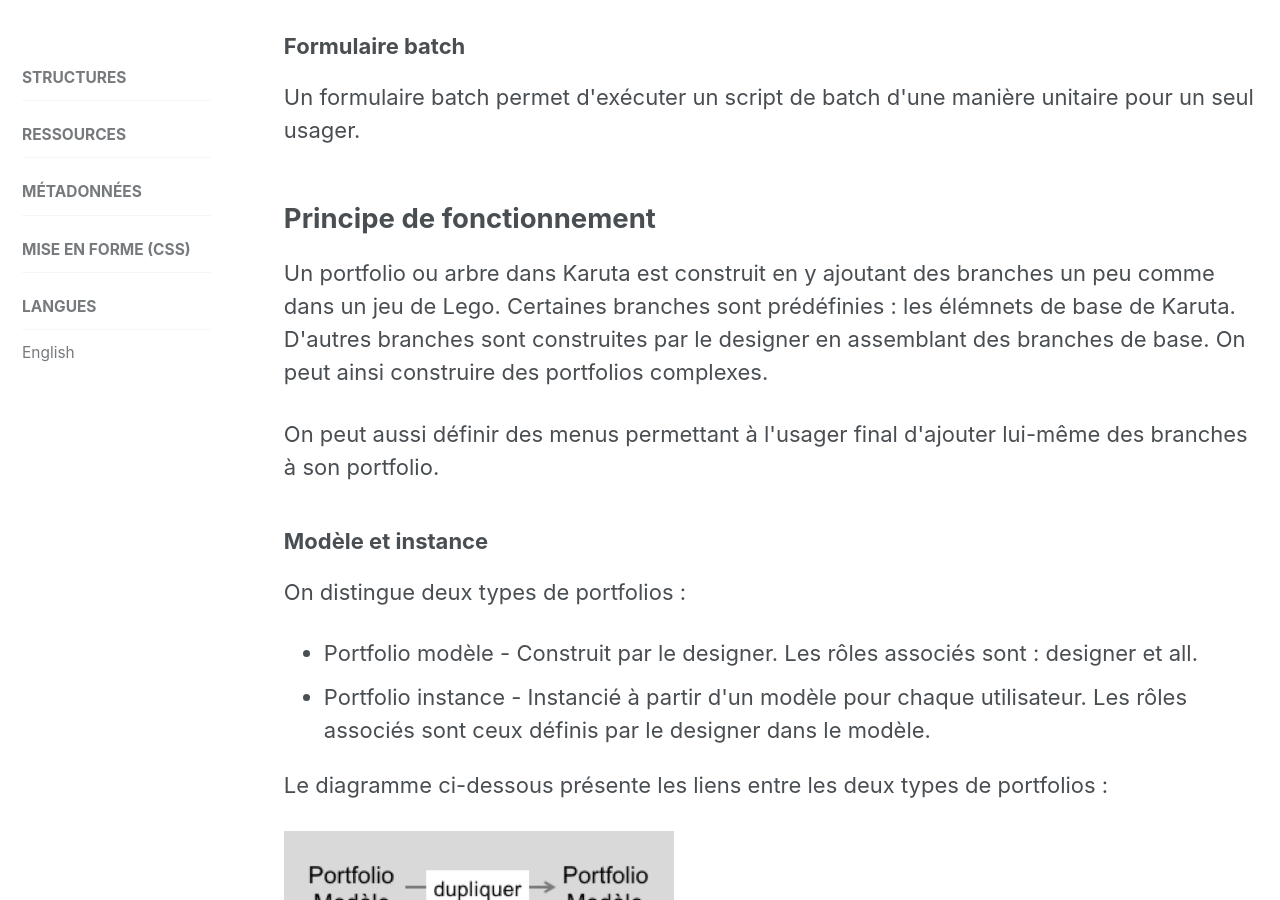
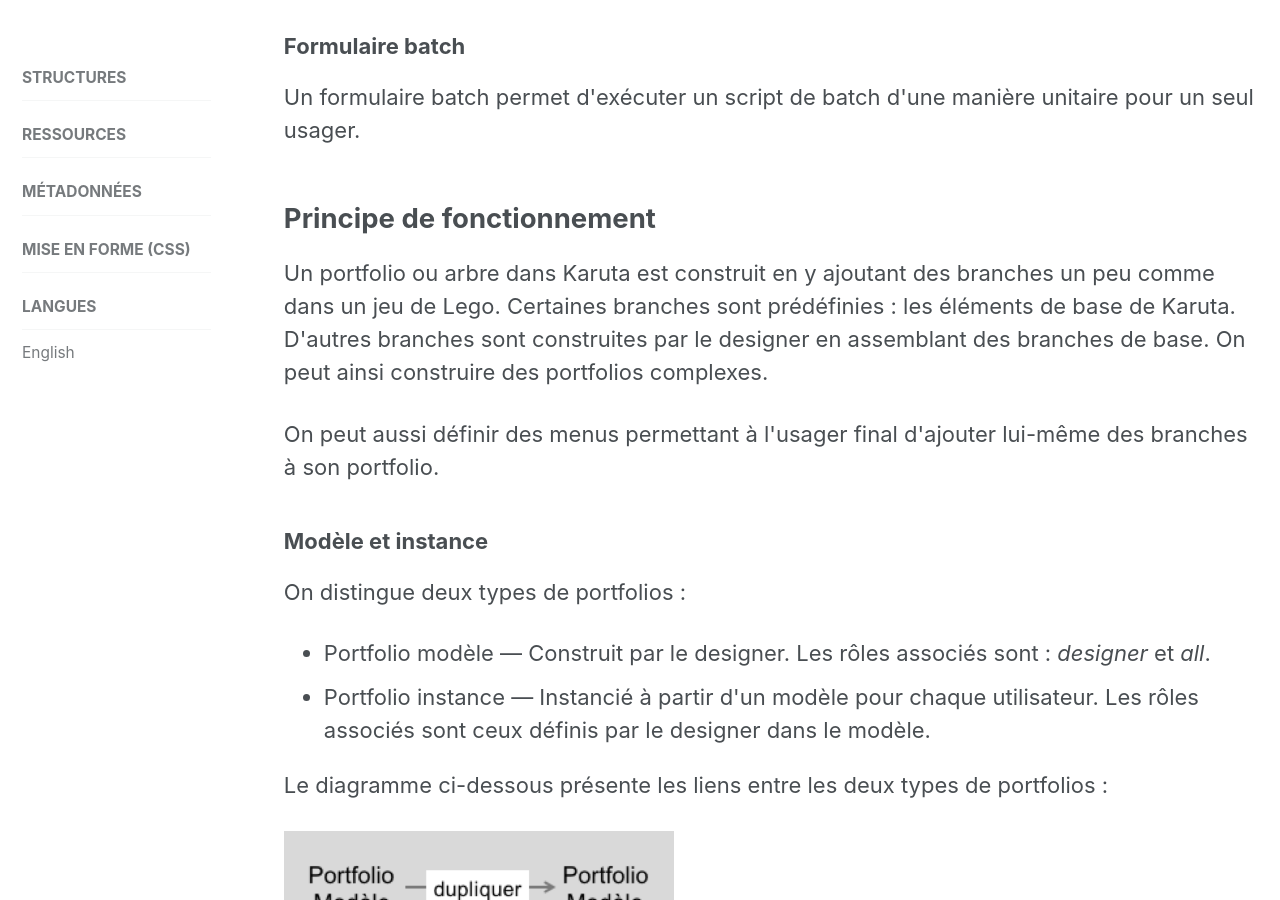
Before and after one commit to karutaproject/karuta-frontend-documentation, a Jekyll site: the page built from _pages/portfolio_fr.html, in a window 1280 px wide and 900 px high, scrolled down 2073 px. Built offline with Jekyll 4.4.1, drawn with Linux system fonts in a browser that asks for light colours.

Commit message:
Corrections mineures

```diff
--- a/_pages/portfolio_fr.html
+++ b/_pages/portfolio_fr.html
@@ -68,14 +68,20 @@ sidebar:
 </p>
 
 <h2>Principe de fonctionnement</h2>
-<p>Un portfolio ou arbre dans Karuta est construit en y ajoutant des branches un peu comme dans un jeu de Lego. Certaines branches sont prédéfinies : les élémnets de base de Karuta. D'autres branches sont construites par le designer en assemblant des branches de base. On peut ainsi construire des portfolios complexes.</p>
-<p>On peut aussi définir des menus permettant à l'usager final d'ajouter lui-même des branches à son portfolio.</p>
+<p>Un portfolio ou arbre dans Karuta est construit en y ajoutant des branches un peu comme dans un
+	jeu de Lego. Certaines branches sont prédéfinies : les éléments de base de Karuta. D'autres
+	branches sont construites par le designer en assemblant des branches de base. On peut ainsi
+	construire des portfolios complexes.
+</p>
+<p>On peut aussi définir des menus permettant à l'usager final d'ajouter lui-même des branches à
+	son portfolio.
+</p>
 
 <h3>Modèle et instance</h3>
 <p>On distingue deux types de portfolios :</p>
 <ul>
-<li>Portfolio modèle - Construit par le designer. Les rôles associés sont : designer et all.</li>
-<li>Portfolio instance - Instancié à partir d'un modèle pour chaque utilisateur. Les rôles associés sont ceux définis par le designer dans le modèle.</li>
+<li>Portfolio modèle — Construit par le designer. Les rôles associés sont : <i>designer</i> et <i>all</i>.</li>
+<li>Portfolio instance — Instancié à partir d'un modèle pour chaque utilisateur. Les rôles associés sont ceux définis par le designer dans le modèle.</li>
 </ul>
 <p>Le diagramme ci-dessous présente les liens entre les deux types de portfolios :</p>
 <img src='../assets/img/modele-instance1.png' width='40%'/>
```
